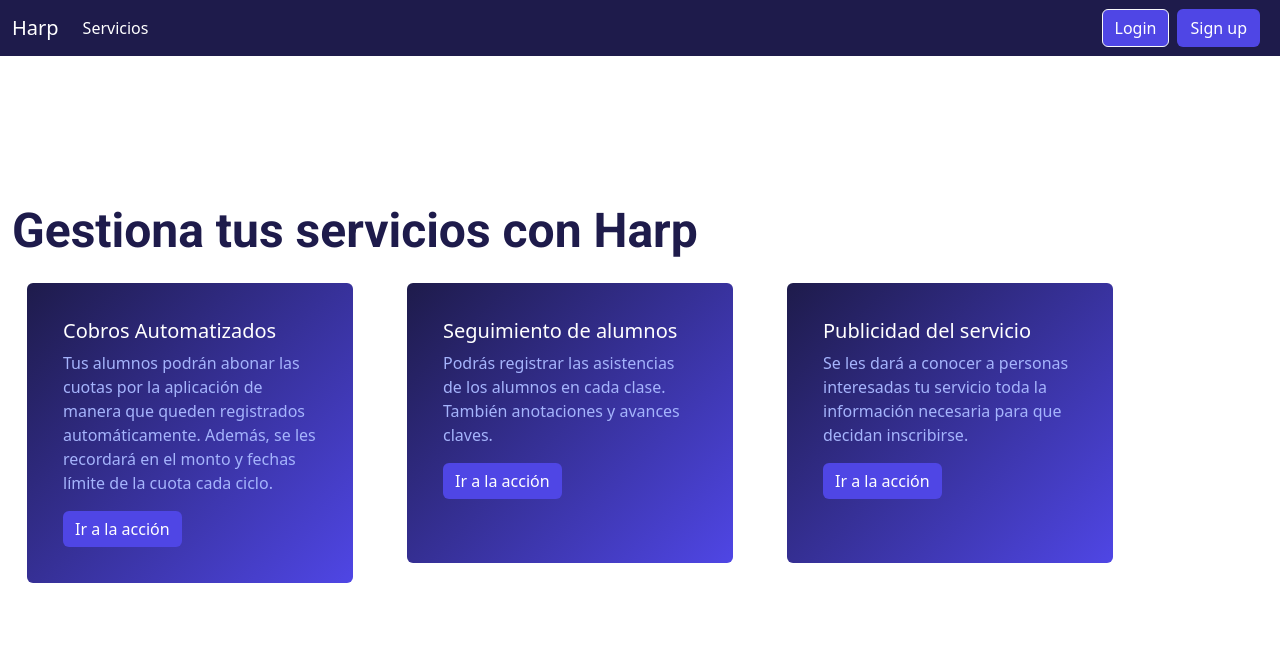
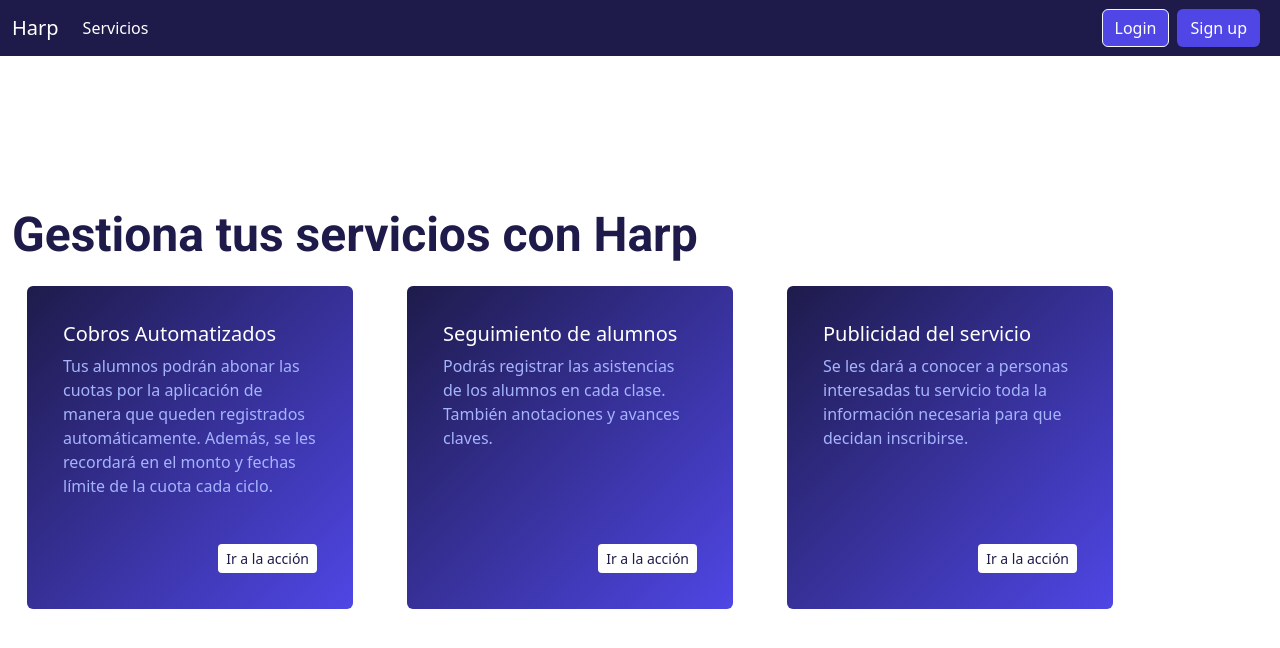
Before and after one commit to oscaralfrm/Grupo5-Comision3k2-SeminarioIntegrador, a React (Vite) app in the folder harp/: page / in a window 1280 px wide. Shown: the top 648 px of the page. Built offline with nearby package versions, Linux system fonts and the light colour scheme.

Commit message:
Arreglos

```diff
--- a/harp/src/Components/LandingPage/CardInfo.jsx
+++ b/harp/src/Components/LandingPage/CardInfo.jsx
@@ -1,50 +1,30 @@
 import React from 'react';
 import './LandingPage.css';
+import GenericCard from './GenericCard';
 
 export default function CardInfo() {
   return (
     <div className="container landing-page">
       <div className='container'>
-        <h1 className="row justify-content-left h1" >Gestiona tus servicios con Harp</h1>
+        <h1 className="row justify-content-left h1">Gestiona tus servicios con Harp</h1>
       </div>
 
-      <div className="row justify-content-center">
-        <div className="col card-spacing"> {/* Cambiar a col */}
-          <div className="card custom-card rounded">
-            <div className="card-body">
-              <h5 className="card-title" style={{color: "white"}}>Cobros Automatizados </h5>
-              <p className="card-text">
-                Tus alumnos podrán abonar las cuotas por la aplicación de manera que queden registrados automáticamente.
-                Además, se les recordará en el monto y fechas límite de la cuota cada ciclo.
-              </p>
-              <a href="#" className="btn custom-btn">Ir a la acción</a>
-            </div>
-          </div>
-        </div>
-        <div className="col card-spacing"> {/* Cambiar a col */}
-          <div className="card custom-card rounded">
-            <div className="card-body">
-              <h5 className="card-title" style={{color: "white"}}>Seguimiento de alumnos </h5>
-              <p className="card-text">
-                Podrás registrar las asistencias de los alumnos en cada clase.
-                También anotaciones y avances claves.
-              </p>
-              <a href="#" className="btn custom-btn">Ir a la acción</a>
-            </div>
-          </div>
-        </div>
-        <div className="col card-spacing"> {/* Cambiar a col */}
-          <div className="card custom-card rounded">
-            <div className="card-body">
-              <h5 className="card-title" style={{color: "white"}}>Publicidad del servicio</h5>
-              <p className="card-text" >
-                Se les dará a conocer a personas interesadas tu servicio toda la
-                información necesaria para que decidan inscribirse.
-              </p>
-              <a href="#" className="btn custom-btn">Ir a la acción</a>
-            </div>
-          </div>
-        </div>
+      <div className="row justify-content-center"> {/* Fila para las tarjetas */}
+        <GenericCard
+          title="Cobros Automatizados"
+          description="Tus alumnos podrán abonar las cuotas por la aplicación de manera que queden registrados automáticamente. Además, se les recordará en el monto y fechas límite de la cuota cada ciclo."
+          route="#"
+        />
+        <GenericCard
+          title="Seguimiento de alumnos"
+          description="Podrás registrar las asistencias de los alumnos en cada clase. También anotaciones y avances claves."
+          route="#"
+        />
+        <GenericCard
+          title="Publicidad del servicio"
+          description="Se les dará a conocer a personas interesadas tu servicio toda la información necesaria para que decidan inscribirse."
+          route="#"
+        />
       </div>
     </div>
   );
--- /dev/null
+++ b/harp/src/Components/LandingPage/GenericCard.jsx
@@ -0,0 +1,27 @@
+import React from "react";
+
+export default function GenericCard({ title, description, route }) {
+  return (
+    <div className="col-lg-4 col-md-6 col-sm-12 card-spacing">
+      <div className="card custom-card rounded h-100">
+        <div className="card-body d-flex flex-column">
+          <h5 className="card-title" style={{ color: "white" }}>
+            {title}
+          </h5>
+          <p className="card-text flex-grow-1">{description}</p>
+          <a
+            href={route}
+            className="btn btn-sm mt-auto ms-auto"
+            style={{
+              backgroundColor: "white",
+              color: "#1E1B4B",
+              border: "none",
+            }}
+          >
+            Ir a la acción
+          </a>
+        </div>
+      </div>
+    </div>
+  );
+}
```
